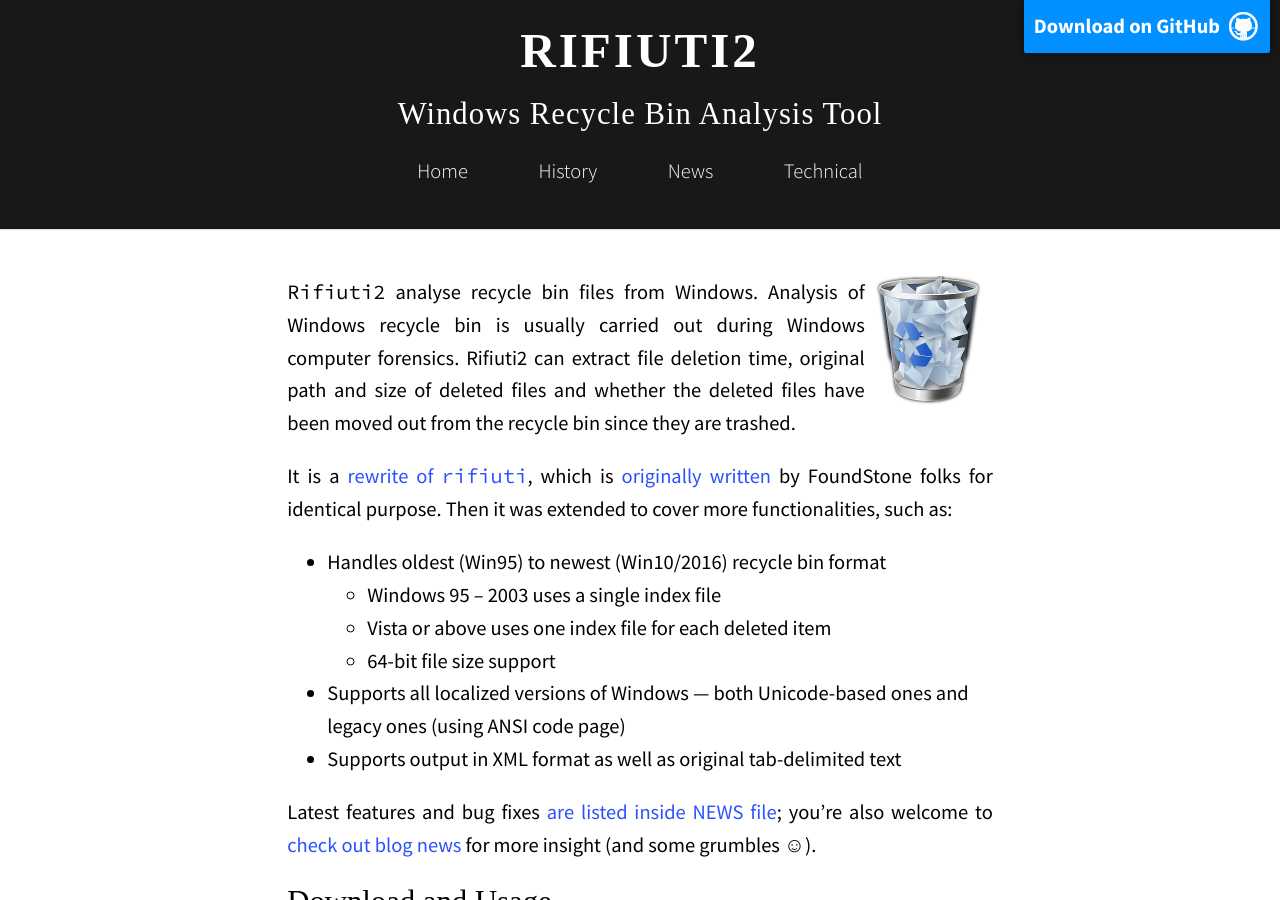
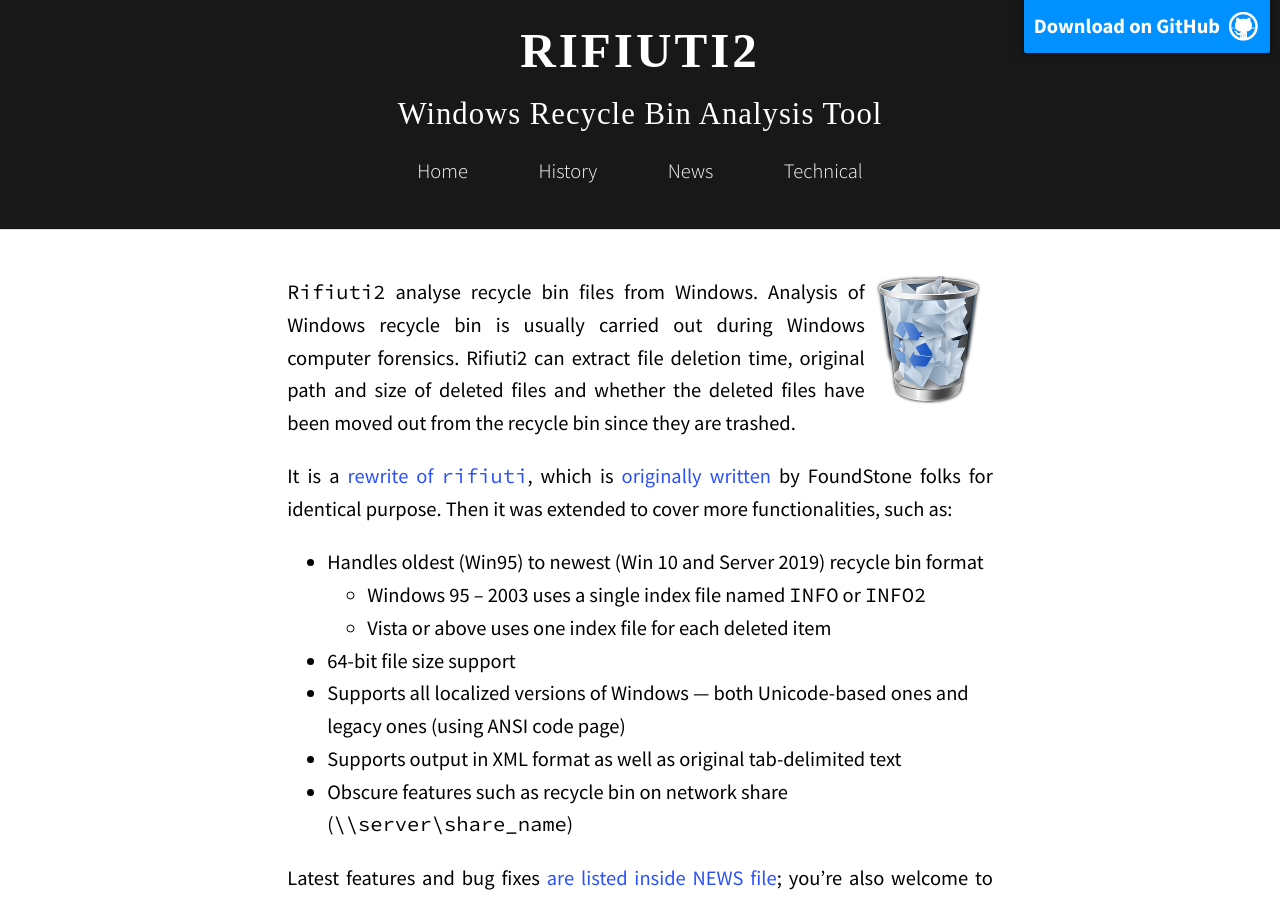
Before and after one commit to abelcheung/rifiuti2, a Jekyll site: the page built from index.md, in a window 1280 px wide and 900 px high. Built offline with Jekyll 4.4.1, drawn with Linux system fonts in a browser that asks for light colours; nearby versions of some CDN libraries; some web fonts are replaced.

```diff
--- a/index.md
+++ b/index.md
@@ -13,13 +13,15 @@ It is a [rewrite of `rifiuti`][1], which is [originally written][2]
 by FoundStone folks for identical purpose. Then it was extended to
 cover more functionalities, such as:
 
-* Handles oldest (Win95) to newest (Win10/2016) recycle bin format
-  * Windows 95 &ndash; 2003 uses a single index file
+* Handles oldest (Win95) to newest (Win 10 and Server 2019) recycle bin format
+  * Windows 95 &ndash; 2003 uses a single index file named `INFO` or `INFO2`
   * Vista or above uses one index file for each deleted item
-  * 64-bit file size support
+* 64-bit file size support
 * Supports all localized versions of Windows &mdash; both Unicode-based
   ones and legacy ones (using ANSI code page)
 * Supports output in XML format as well as original tab-delimited text
+* Obscure features such as recycle bin on network share
+  (`\\server\share_name`)
 
 Latest features and bug fixes [are listed inside NEWS file][3]; you're
 also welcome to [check out blog news][4] for more insight
```
Also changed, not shown: other parts of index.md (+3 -1 lines), images/screenshot3.png (added), images/screenshot4.png (added).
